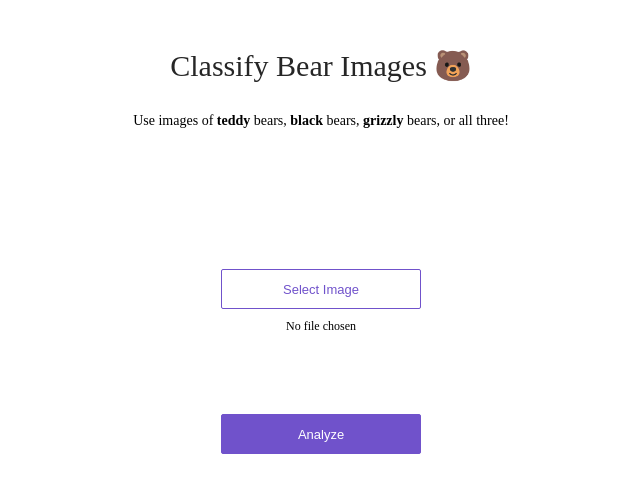
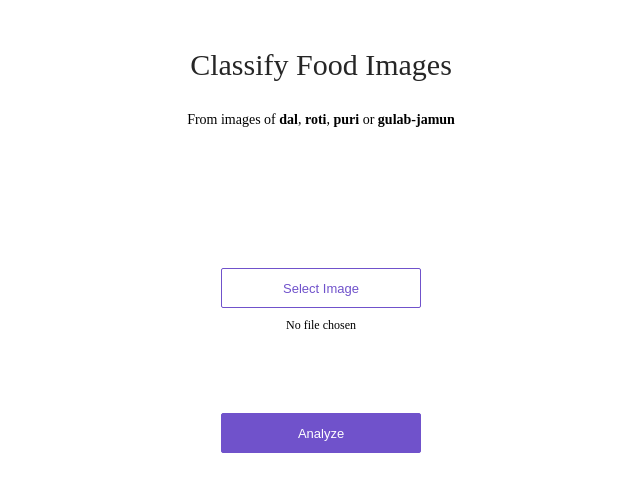
Before and after one commit to ashuGulati/web-app, a plain HTML site: page app/view/index.html in a window 1280 px wide. Shown: the whole page, without its empty margins (319-959 px from the left). Drawn offline with Linux system fonts and the light colour scheme.

Commit message:
changes html

```diff
--- a/app/view/index.html
+++ b/app/view/index.html
@@ -7,10 +7,10 @@
 <body>
 <div>
   <div class='center'>
-    <div class='title'>Classify Bear Images 🐻</div>
+    <div class='title'><center>Classify Food Images</center></div>
     <p>
-      Use images of <strong>teddy</strong> bears, <strong>black</strong> bears, <strong>grizzly</strong> bears, or
-      all three!
+      From images of <strong>dal</strong>, <strong>roti</strong>, <strong>puri</strong> or <strong>gulab-jamun</strong>
+
     </p>
     <div class='content'>
       <div class='no-display'>
```
